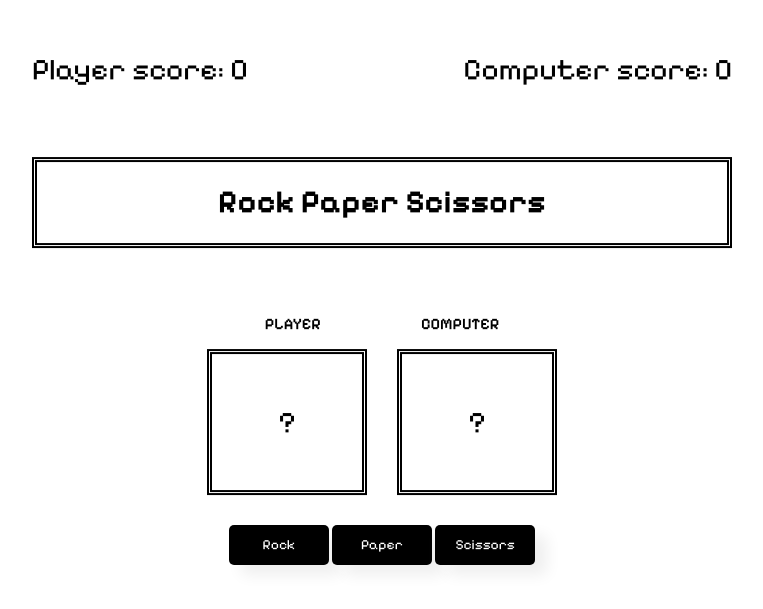
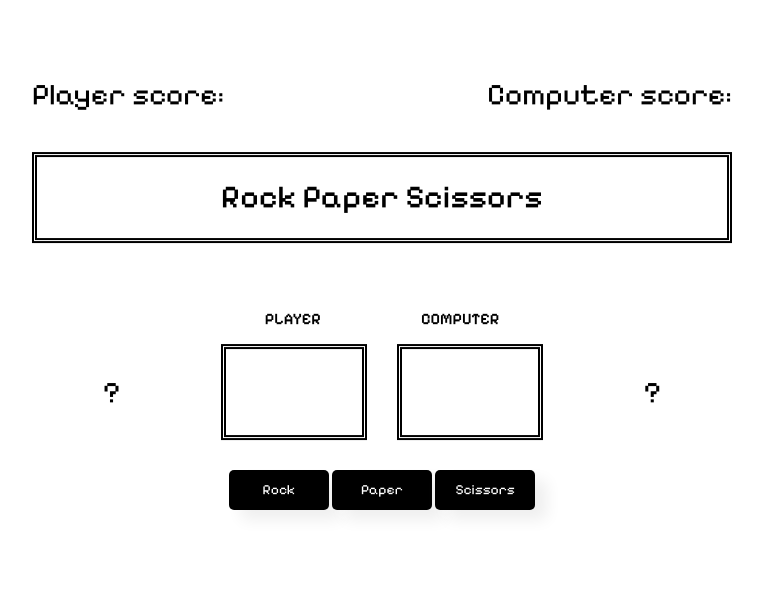
Before and after one commit to HamadSMA/rock-paper-scissors, a plain HTML site: page index.html in a window 1280 px wide. Shown: the part 115-724 px from the top of the page, without its empty margins (258-1021 px from the left). Drawn offline with Linux system fonts and the light colour scheme.

Commit message:
Add message box for player and computer roll

```diff
--- a/index.html
+++ b/index.html
@@ -30,10 +30,10 @@
 
       .result-wrapper {
         display: flex;
+        justify-content: space-evenly;
         gap: 30px;
         font-size: 30px;
         margin-bottom: 30px;
-        justify-content: center;
       }
 
       .result {
@@ -59,10 +59,18 @@
         margin-bottom: 40px;
       }
 
-      .msg {
+      .msg-wrapper {
         border: 5px double black;
         max-width: 700px;
         margin-bottom: 50px;
+      }
+
+      .msg {
+        font-weight: 500;
+      }
+
+      .roll {
+        width: 200px;
       }
       button {
         font-family: "Pixelify Sans", sans-serif;
@@ -91,19 +99,27 @@
     <div class="container">
       <div class="wrapper">
         <div class="score">
-          <div class="score-name"><p>Player score: 0</p></div>
-          <div class="score-name"><p>Computer score: 0</p></div>
+          <div class="score-name">
+            <span>Player score: </span>
+            <span class="player-score"></span>
+          </div>
+          <div class="score-name">
+            <span>Computer score: </span>
+            <span class="computer-score"></span>
+          </div>
         </div>
-        <div class="msg">
-          <h1>Rock Paper Scissors</h1>
+        <div class="msg-wrapper">
+          <h1 class="msg">Rock Paper Scissors</h1>
         </div>
         <div class="tags">
           <p class="tag-name">PLAYER</p>
           <p class="tag-name">COMPUTER</p>
         </div>
         <div class="result-wrapper">
-          <div class="result"><p>?</p></div>
-          <div class="result"><p>?</p></div>
+          <div class="roll"><p class="player-roll">?</p></div>
+          <div class="result player-point"><p></p></div>
+          <div class="result computer-point"><p></p></div>
+          <div class="roll"><p class="computer-roll">?</p></div>
         </div>
         <div class="button-wrapper">
           <button class="rock">Rock</button>
```
